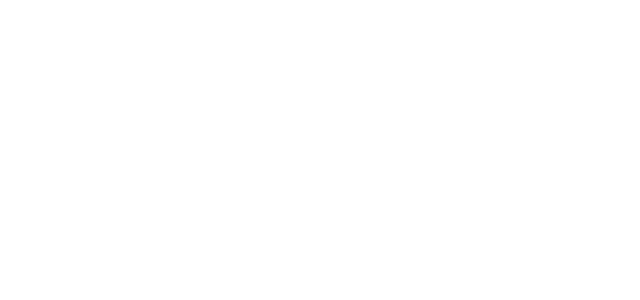
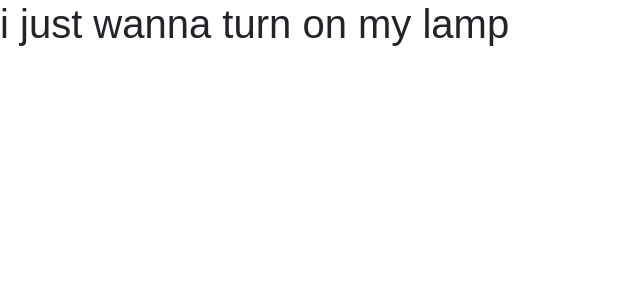
Before and after one commit to hossein-ansari/practice, a React (Create React App) app: page / in a window 1280 px wide. Shown: the top 300 px of the page, without its empty margins (0-640 px from the left). Built offline with nearby package versions, Linux system fonts and the light colour scheme.

Commit message:
change project

```diff
--- a/src/App.js
+++ b/src/App.js
@@ -15,7 +15,9 @@
   }
   render() {
     return (
-      <div></div>
+      <div>
+        <h1>i just wanna turn on my lamp</h1>
+      </div>
     );
   }
 }
```
